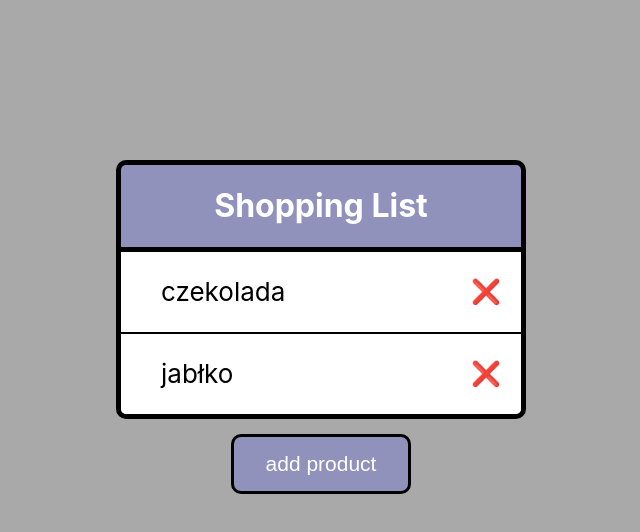
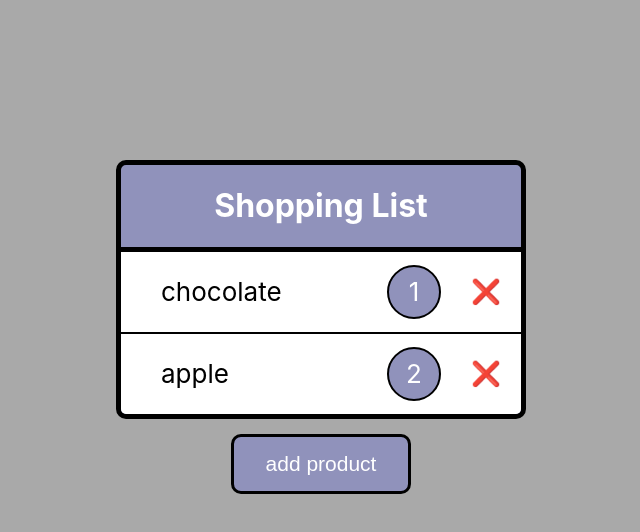
Before and after one commit to wysogladszymon/Shopping-List, a React (Create React App) app: page / in a window 1280 px wide. Shown: the top 532 px of the page, without its empty margins (319-959 px from the left). Built offline with nearby package versions, Linux system fonts and the light colour scheme.

Commit message:
added amounts of numbers and delete-product function

```diff
--- a/src/App.js
+++ b/src/App.js
@@ -1,5 +1,7 @@
 import "./App.css";
-import { List, Button } from "./components";
+import React, { useState } from "react";
+import { List, Button, Product } from "./components";
+import { products } from "./constants/products-data";
 
 function click(id) {
   const myInput = document.getElementById(id);
@@ -9,24 +11,31 @@ function click(id) {
   amountInput.value = "";
   myInput.focus();
 }
-// export function click2() {
-//   document.addEventListener("click", () => {
-//     const productInput = document.querySelector(".input-product");
-//     const container = document.querySelector(".input-container");
-
-//     if (productInput.focus === true || amountInput.focus === true) {
-//       container.classList.add("focus");
-//     } else {
-//       container.classList.remove("focus");
-//     }
-//   });
-// }
 
 function App() {
+  let [productsDict, setproductsDict] = useState(products);
+  const updatedProducts = {...products};
+  function deleteProduct(name) {
+    delete updatedProducts[name];
+    delete products[name];
+    setproductsDict(updatedProducts);
+  }
+  let productsinList = Object.entries(productsDict);
+
   return (
     <div className="App">
       <main className="main">
-        <List />
+        <List>
+          {/* dodanie elementów do listy */}
+          {Object.entries(productsDict).map(([product, amount], key) => (
+            <Product
+              key={key}
+              title={product}
+              amount={amount}
+              crossOnClick={() => deleteProduct(product)}
+            ></Product>
+          ))}
+        </List>
         <Button title="add product" onClick={() => click("input-product-id")} />
       </main>
     </div>
--- a/src/components/Input2/Input2.css
+++ b/src/components/Input2/Input2.css
@@ -6,9 +6,10 @@
     height:0px;
     align-items:center;
     justify-content:flex-end;
-    background-color: #FFF;
+    background-color: #FFFFF9;
     transition: height 0.5s ease-in-out;
     transition-delay: 0.1s;
+    position:relative;
 }
 
 .input-container:focus-within{
@@ -19,16 +20,20 @@
 
 .inputs{
     all:unset;
+    font-size:calc(10px + 2vmin);
     background-color: transparent;
     color: #000;
     height:100%;
-    font-size: calc(2mv + 5px);
     padding-left:40px;
     text-align:left;
 }
 
 .inputs::placeholder{
     left:0px;
+    font-size:calc(10px + 1vmin);
+    align-self:center;
+    justify-self:center;
+    transform: translateY(-0.5vmin);
 }
 
 .input-product{
@@ -39,6 +44,9 @@
     width:100px;
     margin-right:10px;
     padding-left:0px;
+    position:absolute;
+    right:80px;
+    transform:translateX(50%);
 }
 
 .check-mark{
--- a/src/components/List/List.js
+++ b/src/components/List/List.js
@@ -11,9 +11,7 @@ export function List(props) {
     <div className={cls}>
       <h1 className="list-title">Shopping List</h1>
       <Input2 />
-      {products.map((elem, index) => (
-        <Product key={index} title={elem} />
-      ))}
+      {props.children}
     </div>
   );
 }
--- a/src/components/Product/Product.css
+++ b/src/components/Product/Product.css
@@ -19,17 +19,14 @@
 }
 
 .cancel-cross{
+    z-index:1;
     margin-right: 20px;
     justify-self: flex-end;
     align-self:center;
     transition: scale 300ms ease-in-out;
-    scale:1;
     font-size:24px;
-}
-
-.cancel-cross:hover{
-    scale:1.2;
-    transition: scale 300ms ease-in-out;
+    transform: translateY(0px);
+    transition:transform 0.2s ease-in-out;
 }
 
 .product::before{
@@ -52,9 +49,40 @@
     transform-origin:left;
 }
 
-
 .product:hover{
     cursor:pointer;
     color:white;
     transition:color var(--trans-speed) ease-in-out;
 }
+
+.product-title{
+    width:auto;
+}
+
+.product-amount{
+    all:unset;
+    color:#FFF;
+    background-color:var(--main-color);
+    position:absolute;
+    display:flex;
+    width:50px;
+    height:50px;
+    /* margin-right:40px; */
+    border:2px solid #000;
+    border-radius:50%;
+    text-align:center;
+    justify-content: center;
+    align-items: center;
+    right:80px;
+    transform: translateY(0px);
+    transition:transform 0.2s ease-in-out;
+}
+
+.product-amount:hover,
+.cancel-cross:hover{
+    transform: translateY(-5px);
+    transition:transform 0.2s ease-in-out;
+}
+.product-amount::placeholder{
+    color:#FFF;
+}
--- a/src/components/Product/Product.js
+++ b/src/components/Product/Product.js
@@ -5,8 +5,9 @@ export function Product(props) {
 
   return (
     <li id={props.id} className={cls} onClick={props.onClick}>
-      {props.title}
-      <div className="cancel-cross" onClick={props.onClick}>
+      <div className='product-title'>{props.title}</div>
+      <input className='product-amount' placeholder={props.amount}></input>
+      <div className="cancel-cross" onClick={props.crossOnClick}>
         &#10060;
       </div>
     </li>
--- a/src/constants/products-data.js
+++ b/src/constants/products-data.js
@@ -1 +1,3 @@
-export const products = ["czekolada", "jabłko"];
+// export const products = ["chocolate", "apple"];
+
+export let products = {'chocolate' : 1, 'apple' : 2};
```
